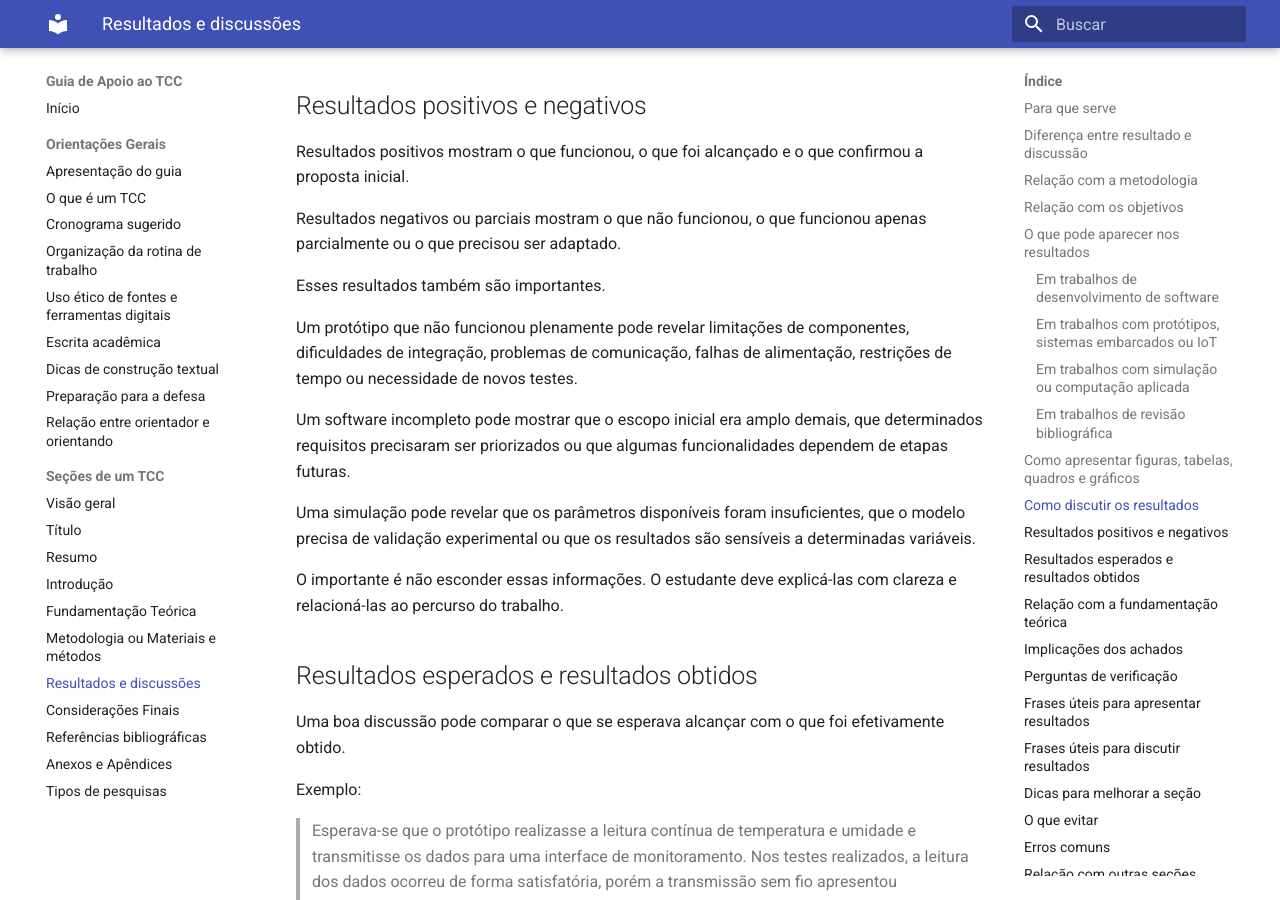
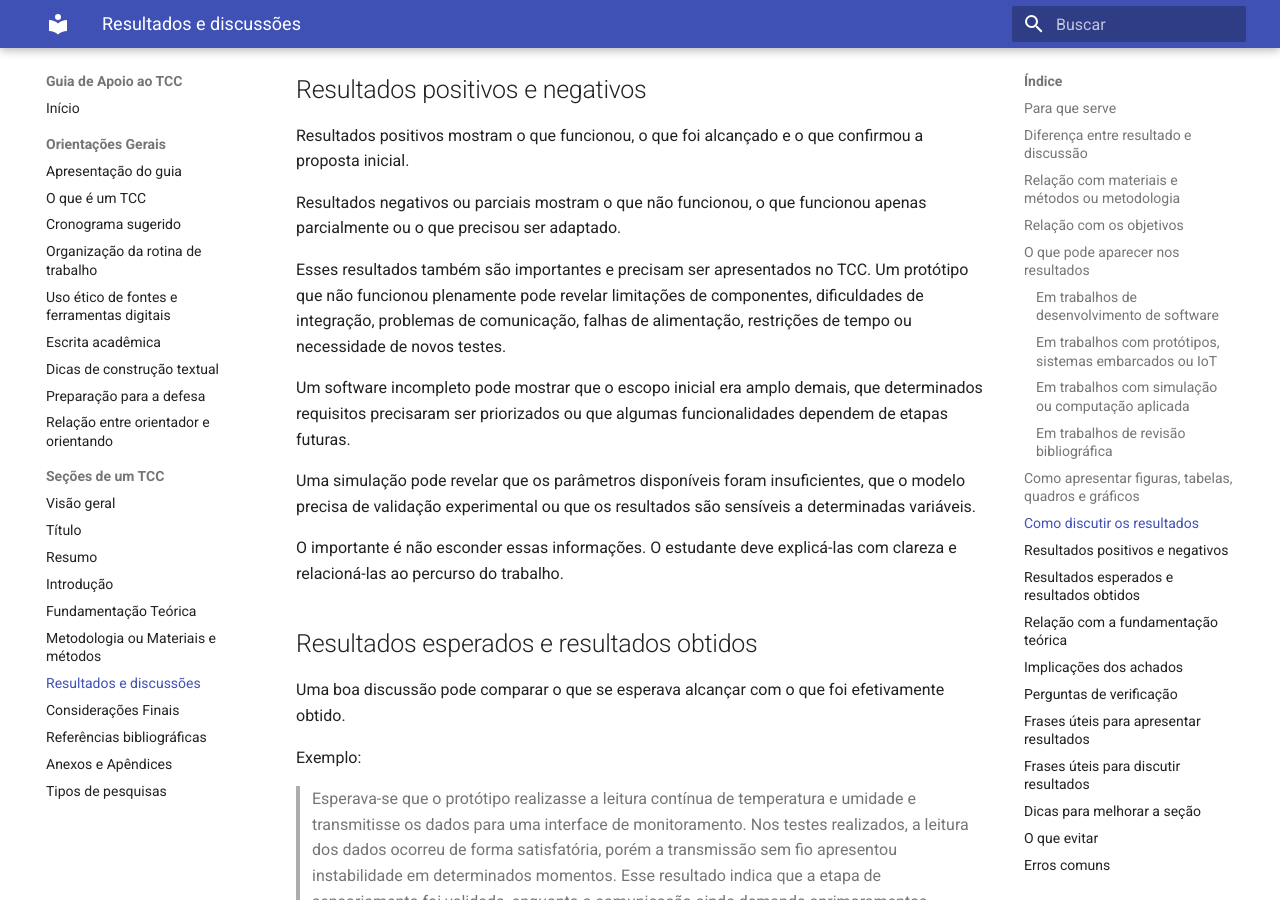
Before and after one commit to danielaflor/tcc, an MkDocs documentation site: the page built from docs/secoes-tcc/resultados-discussoes.md, in a window 1280 px wide and 900 px high, scrolled down 5153 px. Built offline with MkDocs 1.6.1 and Material for MkDocs 9.7.7, drawn with Linux system fonts in a browser that asks for light colours; some of the changed text lies outside the part shown.

Commit message:
Revise Results and Discussions section for clarity
Updated terminology and clarified sections regarding methodology and results. Enhanced explanations and examples for better understanding.

```diff
--- a/docs/secoes-tcc/resultados-discussoes.md
+++ b/docs/secoes-tcc/resultados-discussoes.md
@@ -1,6 +1,6 @@
 # Resultados e discussões
 
-A seção de Resultados e Discussões apresenta o que foi obtido após a aplicação da metodologia e interpreta o significado desses achados.
+A seção de Resultados e Discussões apresenta o que foi obtido após a articulação dos materiais e métodos (ou metodologia) e interpreta o significado desses achados.
 
 Essa é uma das partes mais importantes do TCC, porque mostra ao leitor o que o trabalho efetivamente produziu, descobriu, testou, desenvolveu, comparou ou analisou.
 
@@ -27,9 +27,9 @@
 
 ## Diferença entre resultado e discussão
 
-Os resultados apresentam o que foi encontrado.
+**Os resultados apresentam o que foi encontrado.**
 
-A discussão explica o que esses resultados significam.
+**A discussão explica o que esses resultados significam.**
 
 Exemplo de resultado:
 
@@ -41,11 +41,9 @@
 
 No primeiro trecho, o estudante apresentou o que aconteceu. No segundo, interpretou o alcance e os limites do resultado.
 
-## Relação com a metodologia
+## Relação com materiais e métodos ou metodologia
 
-Os resultados devem nascer da metodologia.
-
-Isso significa que tudo o que for apresentado como resultado precisa estar relacionado a alguma etapa metodológica descrita anteriormente.
+Os resultados devem nascer da metodologia. Isso significa que tudo o que for apresentado como resultado precisa estar relacionado a alguma etapa metodológica descrita anteriormente.
 
 Se a metodologia informou que seriam realizados testes funcionais, os resultados devem mostrar esses testes.
 
@@ -132,7 +130,7 @@
 
 Figuras, tabelas, quadros e gráficos não devem aparecer soltos no texto.
 
-Antes de apresentar o elemento visual, o estudante deve contextualizar o que será mostrado.
+Antes de apresentar o elemento visual, o estudante deve contextualizar o que será mostrado no parágrafo anterior.
 
 Depois, deve explicar o que o leitor deve observar.
 
@@ -171,9 +169,7 @@
 
 Resultados negativos ou parciais mostram o que não funcionou, o que funcionou apenas parcialmente ou o que precisou ser adaptado.
 
-Esses resultados também são importantes.
-
-Um protótipo que não funcionou plenamente pode revelar limitações de componentes, dificuldades de integração, problemas de comunicação, falhas de alimentação, restrições de tempo ou necessidade de novos testes.
+Esses resultados também são importantes e precisam ser apresentados no TCC. Um protótipo que não funcionou plenamente pode revelar limitações de componentes, dificuldades de integração, problemas de comunicação, falhas de alimentação, restrições de tempo ou necessidade de novos testes.
 
 Um software incompleto pode mostrar que o escopo inicial era amplo demais, que determinados requisitos precisaram ser priorizados ou que algumas funcionalidades dependem de etapas futuras.
 
```
Also changed, not shown: other parts of docs/secoes-tcc/resultados-discussoes.md (+1 -1 lines).
